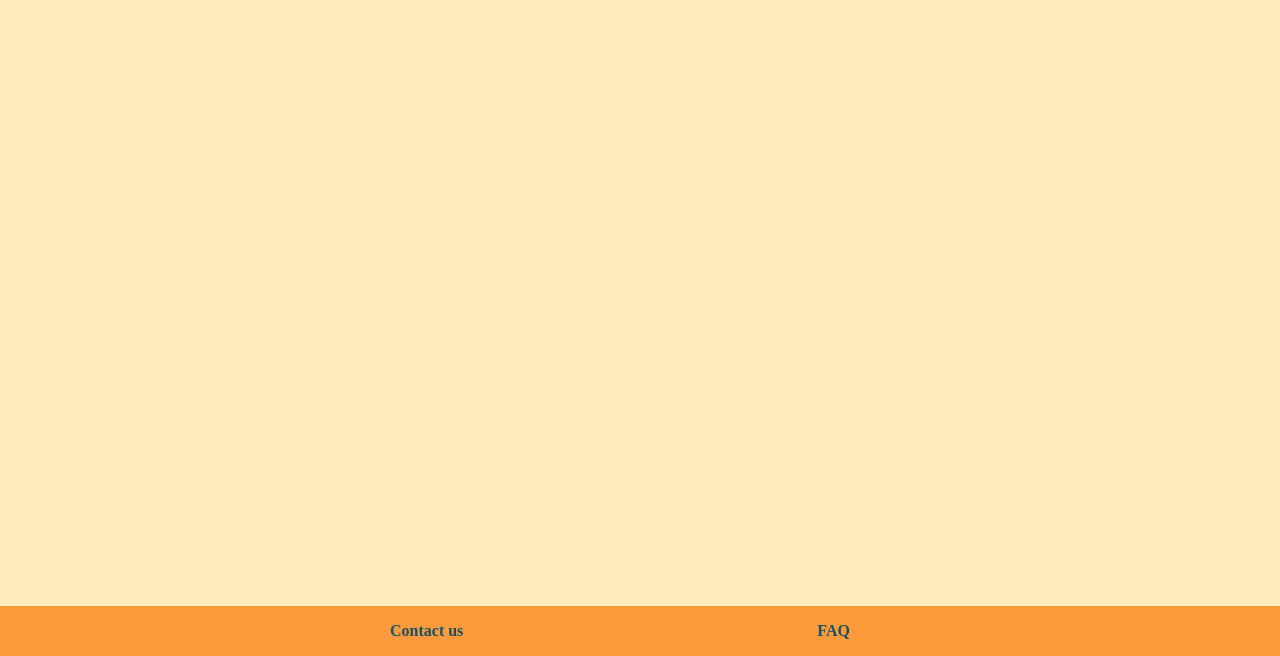
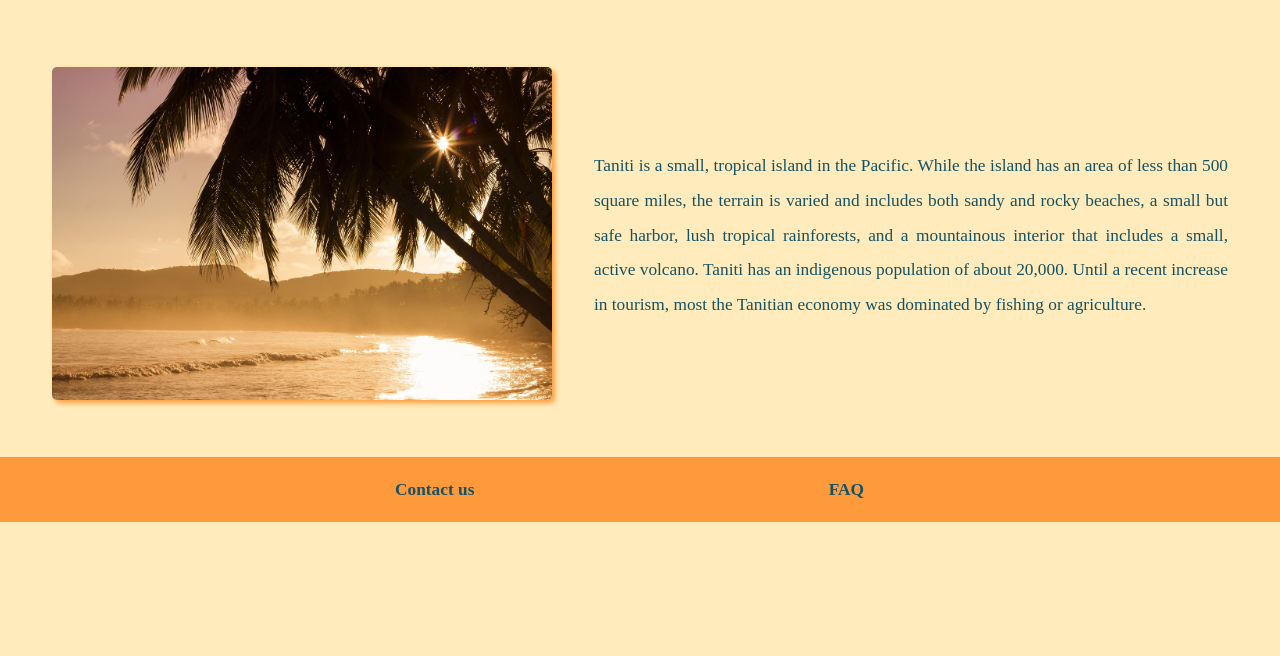
Before and after one commit to IrinaG2/UX-Task-1, a plain HTML site: page index.html in a window 1280 px wide. Shown: the part 144-800 px from the top of the page. Drawn offline with Linux system fonts and the light colour scheme.

Commit message:
Adds picture and paragraph to the home page. Adds css to these items

```diff
--- a/index.html
+++ b/index.html
@@ -22,6 +22,25 @@
       </header>
       <main>
         <h1>Taniti Island</h1>
+        <table>
+          <tr>
+            <td>
+              <img src="./pictures/island.jpg" alt="Picture of the island" />
+            </td>
+            <td>
+              <p>
+                Taniti is a small, tropical island in the Pacific. While the
+                island has an area of less than 500 square miles, the terrain is
+                varied and includes both sandy and rocky beaches, a small but
+                safe harbor, lush tropical rainforests, and a mountainous
+                interior that includes a small, active volcano. Taniti has an
+                indigenous population of about 20,000. Until a recent increase
+                in tourism, most the Tanitian economy was dominated by fishing
+                or agriculture.
+              </p>
+            </td>
+          </tr>
+        </table>
       </main>
       <footer>
         <ul>
--- a/style.css
+++ b/style.css
@@ -1,4 +1,5 @@
 body {
+  font-size: 13pt;
   color: #155263;
   background-color: #ffebbb;
   margin: 0;
@@ -27,14 +28,34 @@ a:hover {
 a.active {
   color: white;
 }
+h1 {
+  text-align: center;
+  margin: 30px;
+}
+table {
+  padding: 30px;
+}
+td {
+  padding: 20px;
+}
+img {
+  width: 500px;
+  border-radius: 5px;
+  box-shadow: 3px 3px 5px #ff9a3c;
+}
+p {
+  text-align: justify;
+  line-height: 2;
+}
 footer {
   background-color: #ff9a3c;
-
-  position: fixed;
+  padding: 5px;
+  position: static;
   bottom: 0px;
   width: 100%;
 }
 footer li {
+  font-size: 13pt;
   font-weight: 800;
   list-style: none;
   display: inline;
```
Also changed, not shown: pictures/island.jpg (added).
